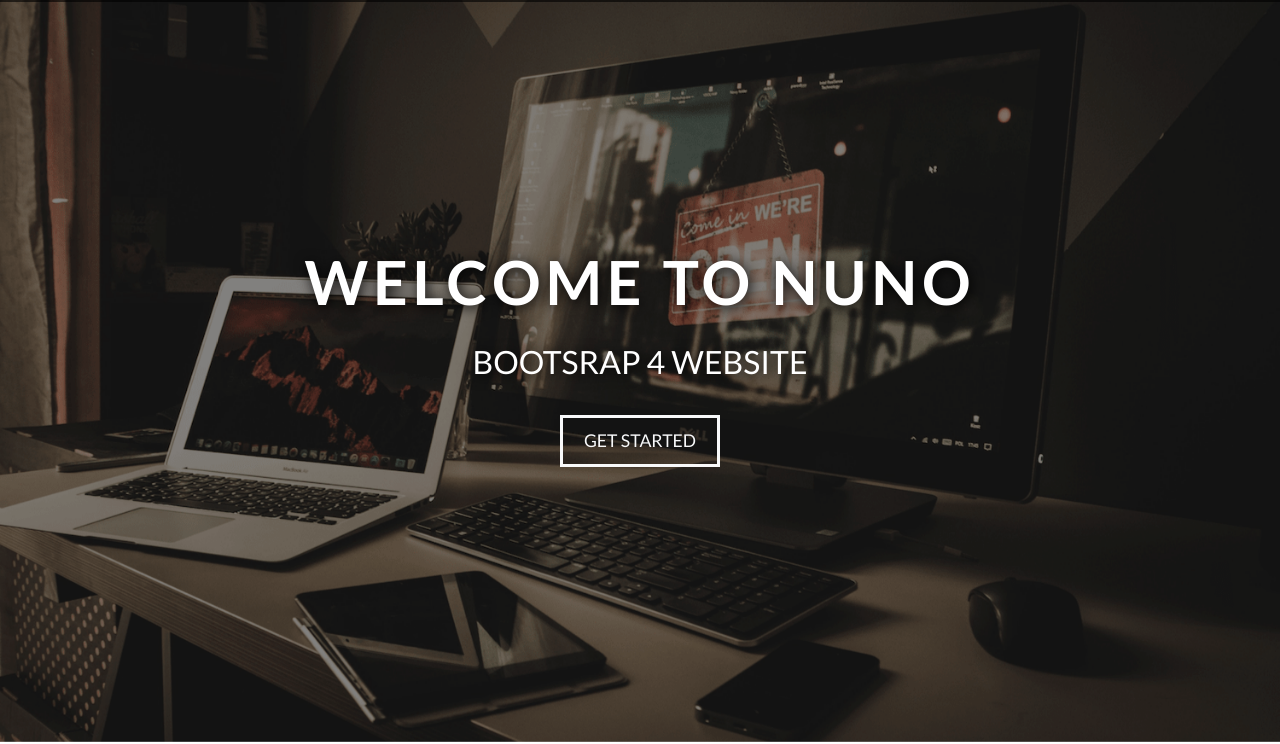
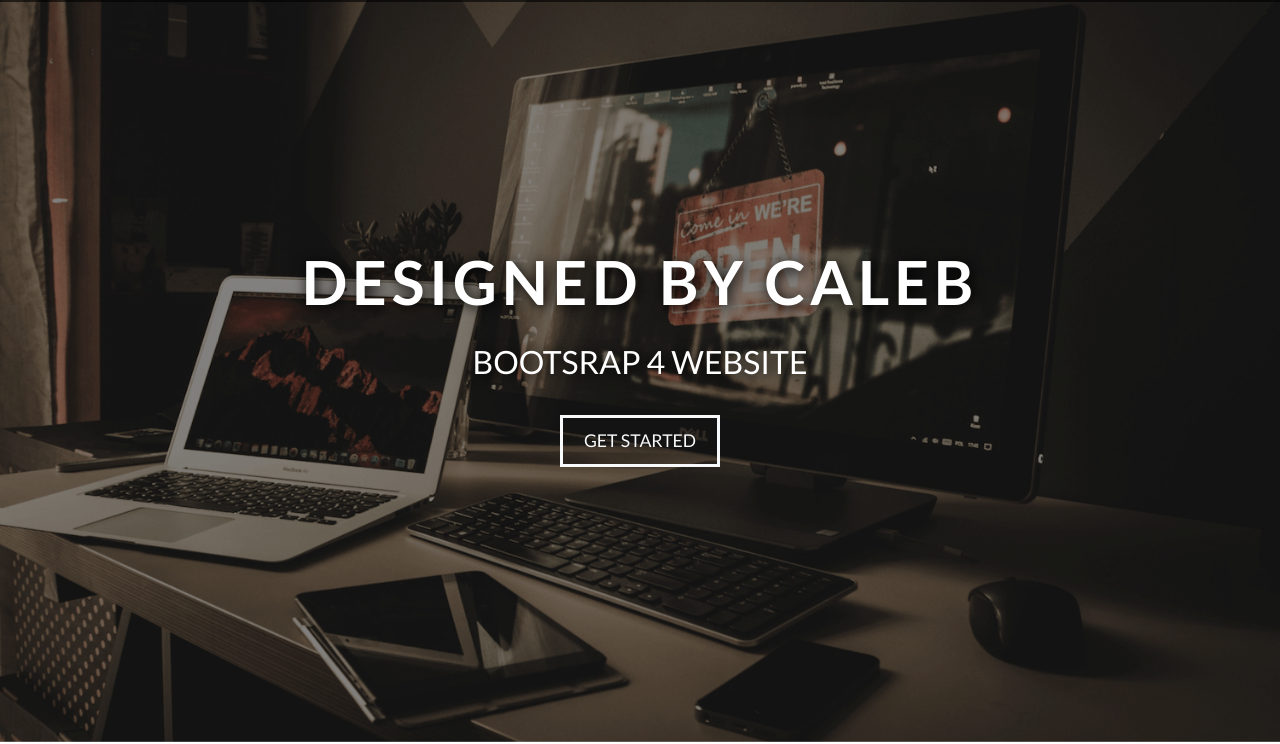
Before and after one commit to MbuguaCaleb/full_bootstrap_website_v1, a website: page dist/index.html in a window 1280 px wide. Shown: the part 58-802 px from the top of the page. Drawn offline with Linux system fonts and the light colour scheme.

Commit message:
adding-to-the-ui

```diff
--- a/dist/index.html
+++ b/dist/index.html
@@ -62,7 +62,7 @@
         </div>
       </div>
       <div class="caption text-center">
-        <h1>Welcome to Nuno</h1>
+        <h1>Designed by Caleb</h1>
         <h3>Bootsrap 4 Website</h3>
         <a class="btn btn-outline-light btn-lg" href="#course">Get Started</a>
       </div>
```
